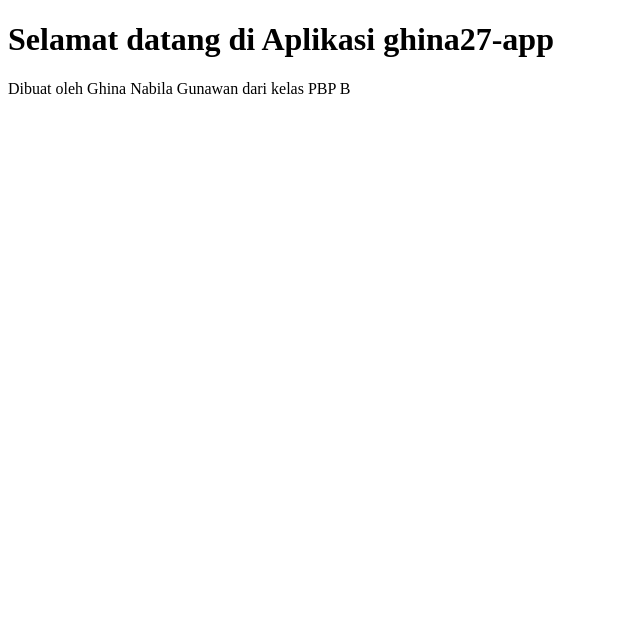
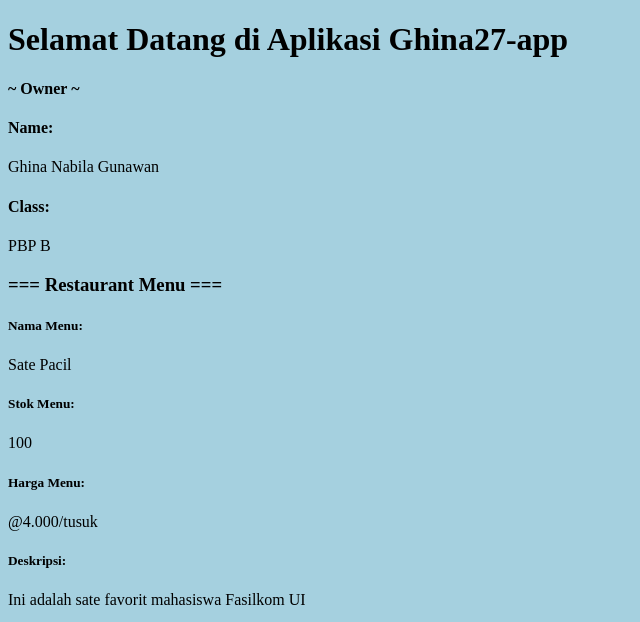
Before and after one commit to ghina2703/ghina27-app, a Django app: page / in a window 1280 px wide. Shown: the top 622 px of the page, without its empty margins (0-640 px from the left). Before the commit the page ends 94 px from the top, so only its background shows below. Run offline with Django 4.2, Linux system fonts and the light colour scheme; data that the repository does not hold is empty.

Commit message:
Melengkapi README.md

```diff
--- a/main/templates/main.html
+++ b/main/templates/main.html
@@ -2,13 +2,32 @@
 <html>
 <head>
     <title>{{ app_name }}</title>
+    <style>
+        body {
+            background-color: rgb(165, 208, 223); /* Ganti dengan warna yang Anda inginkan */
+        }
+    </style>
 </head>
 <body>
-    <h1>Selamat datang di Aplikasi {{ app_name }}</h1>
-    <p>Dibuat oleh {{ my_name }} dari kelas {{ my_class }}</p>
+    <h1>Selamat Datang di Aplikasi {{ app_name }}</h1>
+    <h4>~ Owner ~</h4>
+    <h4>Name: </h4>
+    <p>{{ my_name }}<p>
+    <h4>Class: </h4>
+    <p>{{ my_class }}<p>
+    <p> </p>
+    <h3>=== Restaurant Menu === </h3>
+    <h5>Nama Menu: </h5>
+    <p>{{ menu_name }}<p>
+    <h5>Stok Menu: </h5>
+    <p>{{ menu_amount }}<p>
+    <h5>Harga Menu: </h5>
+    <p>{{ menu_price }}<p>
+    <h5>Deskripsi: </h5>
+    <p>{{ menu_description }}<p>
+    <img src="https://www.anakui.com/wp-content/uploads/2021/03/5f7d91b5eb998.jpg" alt="Sate Pacil" width="300" height="200">
+
 </body>
-</html>
-
 <div>
     {% for barang in item %}
     <p>{{ barang.name }}</p>
@@ -17,3 +36,4 @@
     <p>{{ barang.description|linebreaks }}</p>
     {% endfor %}
 </div>
+</html>
--- a/main/views.py
+++ b/main/views.py
@@ -3,9 +3,13 @@ from .models import Item
 # Create your views here.
 def show_main(request):
     context = {
-        'app_name': 'ghina27-app',
+        'app_name': 'Ghina27-app',
         'my_name': 'Ghina Nabila Gunawan',
         'my_class': 'PBP B',
+        'menu_name': 'Sate Pacil',
+        'menu_amount': '100',
+        'menu_description': 'Ini adalah sate favorit mahasiswa Fasilkom UI',
+        'menu_price': '@4.000/tusuk',
         'item': Item.objects.all(),
     }
     return render(request, "main.html", context)
```
Also changed, not shown: README.md.
